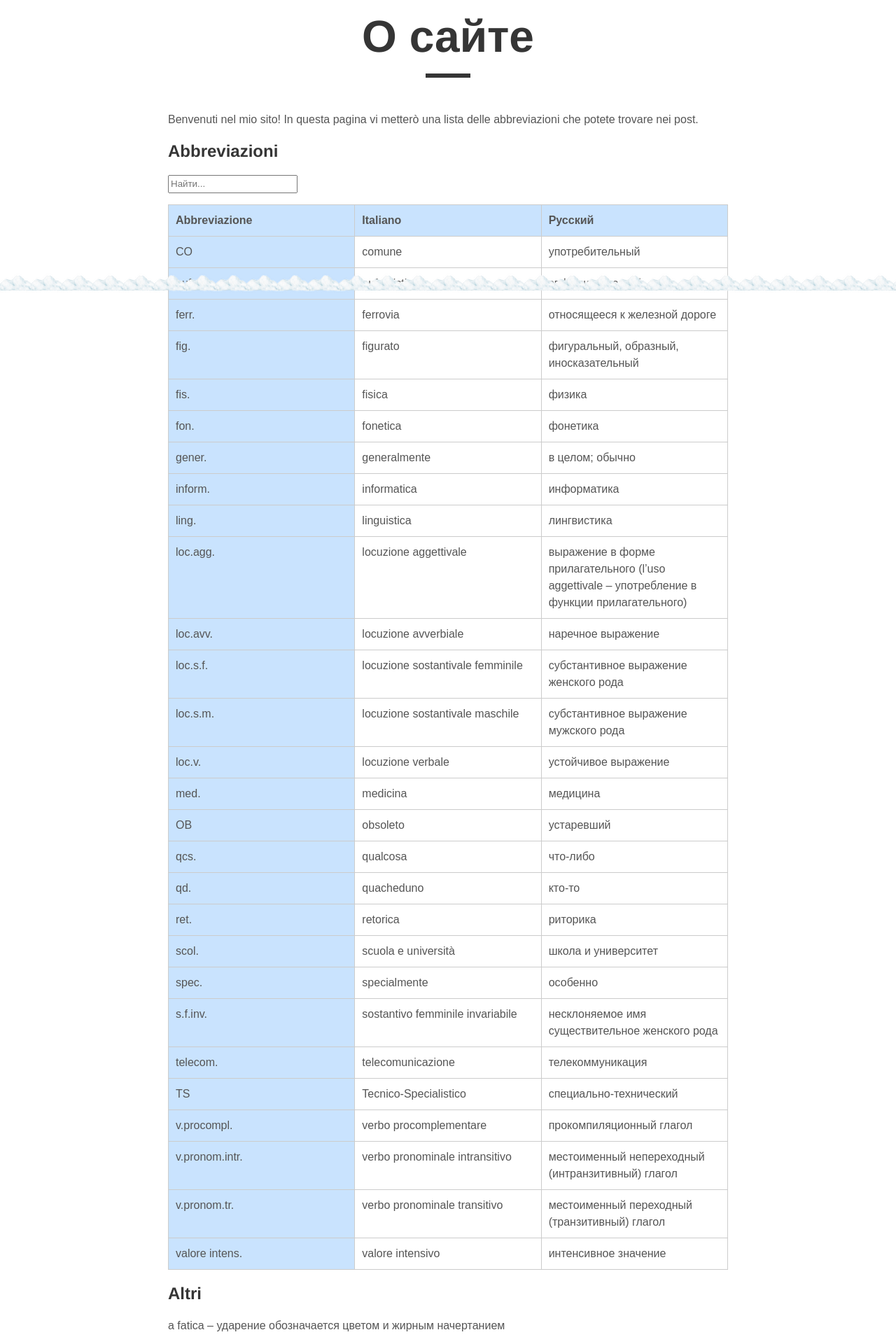
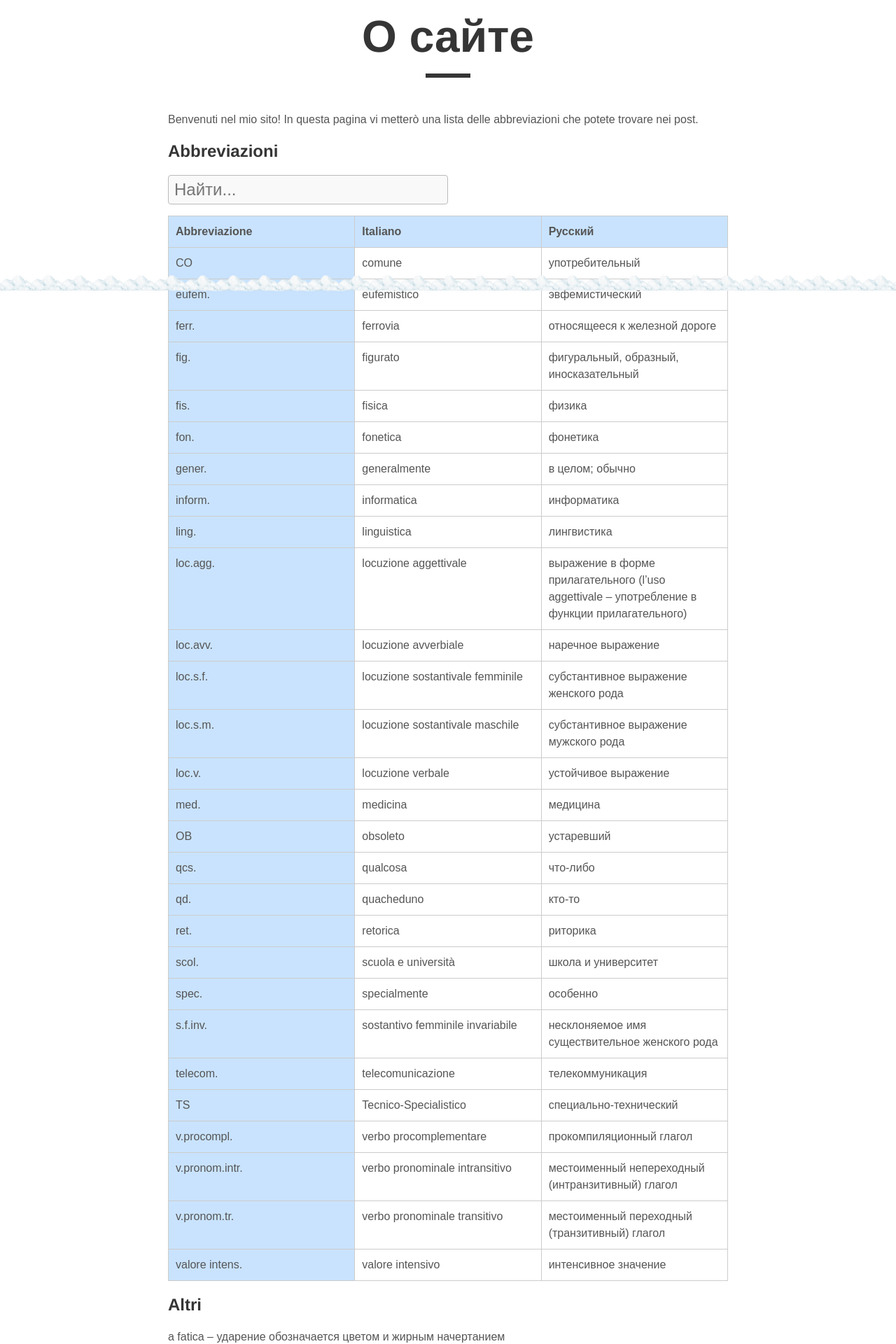
Before and after one commit to postolny/postolny.github.io, a Jekyll site: the page built from _pages/about.md, in a window 1280 px wide. Shown: the part 487-2407 px from the top of the page at 70% size. Built offline with Jekyll 4.4.1, drawn with Linux system fonts in a browser that asks for light colours; nearby versions of some CDN libraries.

Commit message:
Add files via upload

```diff
--- a/_sass/tale/_base.scss
+++ b/_sass/tale/_base.scss
@@ -84,6 +84,36 @@ table {
     &:first-child {
       background: #c9e3fe;
     }
+  }
+}
+
+input#search {
+  box-sizing: border-box;
+  border-radius: 4px;
+  background-color: #f9f9f9;
+  border: 1px solid #bbb;
+  color: #555;
+  display: block;
+  font-size: 1.5em;
+  font-style: normal;
+  font-weight: 300;
+  outline: 0;
+  padding: 2px 8px;
+  margin: 0;
+  width: 50%;
+  transition: box-shadow .25s ease-in-out, border-color .25s ease-in-out;
+  -webkit-transition: -webkit-box-shadow .25s ease-in-out, border-color .25s ease-in-out;
+  -moz-transition: -moz-box-shadow .25s ease-in-out, border-color .25s ease-in-out;
+  &:focus {
+    -o-box-shadow: 0 0 5px 0 #c9e3fe;
+    box-shadow: 0 0 5px 0 #c9e3fe;
+    border-color: #c9e3fe;
+  }
+}
+@media (max-width:1050px) {
+  input#search {
+    width: 100%;
+    float: none;
   }
 }
 
```
